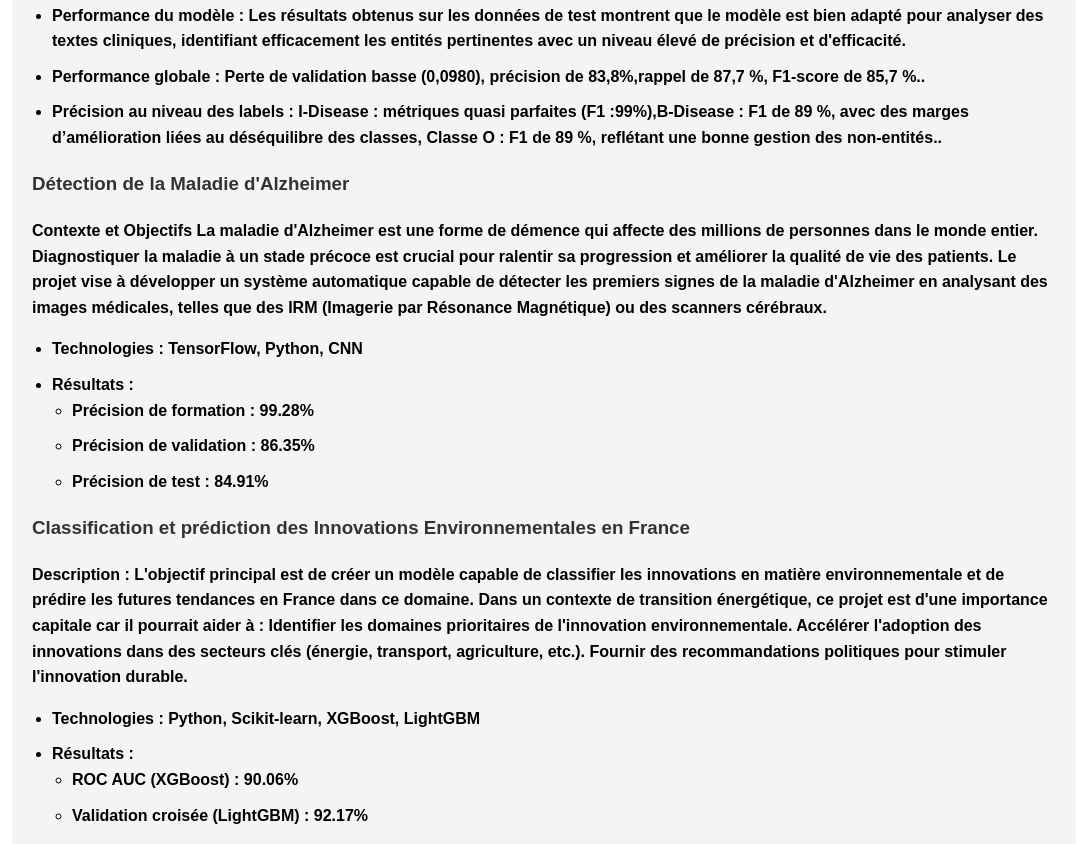
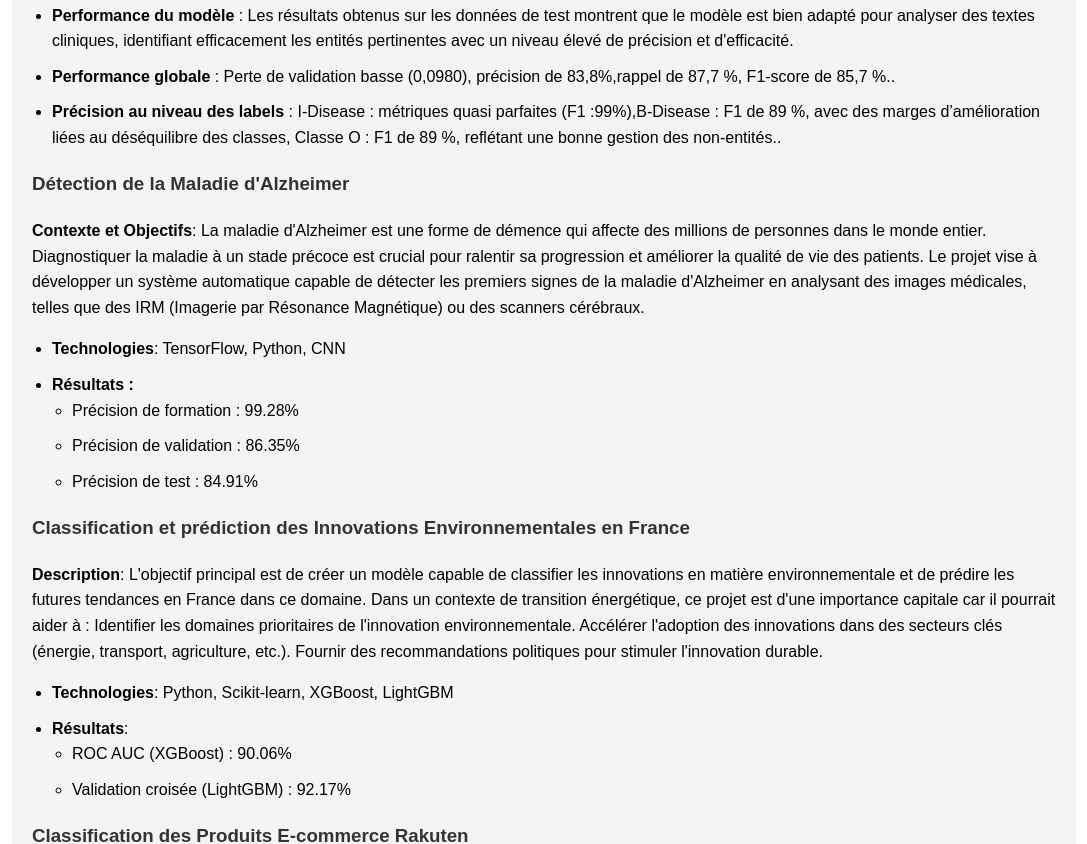
Before and after one commit to SDKisito/saliou-diedhiou.github.io, a plain HTML site: page index.html in a window 1280 px wide. Shown: the part 3333-4177 px from the top of the page, without its empty margins (96-1183 px from the left). Drawn offline with Linux system fonts and the light colour scheme.

Commit message:
index.html

```diff
--- a/index.html
+++ b/index.html
@@ -176,7 +176,7 @@
                     <li><strong>Modèles basés sur les transformateurs</strong> : Des modèles d'apprentissage profond qui permettent de traiter efficacement les textes, tels que BERT (Bidirectional Encoder Representations from Transformers).</li>
                     <li><strong>Hugging Face Datasets et Transformers</strong> : Des bibliothèques open-source utilisées pour les jeux de données et les modèles pré-entraînés, facilitant la mise en œuvre de modèles de NLP sur des données cliniques.</li>
                     <li><strong>Évaluation avec des métriques standards</strong> : La performance du modèle est évaluée à l'aide de métriques classiques du NLP telles que la précision, le rappel et le score F1.</li>
-                    <li><strong>Performance du modèle : Les résultats obtenus sur les données de test montrent que le modèle est bien adapté pour analyser des textes cliniques, identifiant efficacement les entités pertinentes avec un niveau élevé de précision et d'efficacité.</li>
+                    <li><strong>Performance du modèle</strong> : Les résultats obtenus sur les données de test montrent que le modèle est bien adapté pour analyser des textes cliniques, identifiant efficacement les entités pertinentes avec un niveau élevé de précision et d'efficacité.</li>
                     <li><strong> Performance globale</strong> : Perte de validation basse (0,0980), précision de 83,8%,rappel de 87,7 %, F1-score de 85,7 %..</li>
                     <li><strong> Précision au niveau des labels</strong> : I-Disease : métriques quasi parfaites (F1 :99%),B-Disease : F1 de 89 %, avec des marges d’amélioration liées au déséquilibre des classes, Classe O : F1 de 89 %, reflétant une bonne gestion des non-entités..</li>
 
@@ -186,9 +186,9 @@
 
             <article>
                 <h3>Détection de la Maladie d'Alzheimer</h3>
-                <p><strong>Contexte et Objectifs</strong> La maladie d'Alzheimer est une forme de démence qui affecte des millions de personnes dans le monde entier. Diagnostiquer la maladie à un stade précoce est crucial pour ralentir sa progression et améliorer la qualité de vie des patients. Le projet vise à développer un système automatique capable de détecter les premiers signes de la maladie d'Alzheimer en analysant des images médicales, telles que des IRM (Imagerie par Résonance Magnétique) ou des scanners cérébraux.</p>
+                <p><strong>Contexte et Objectifs</strong>: La maladie d'Alzheimer est une forme de démence qui affecte des millions de personnes dans le monde entier. Diagnostiquer la maladie à un stade précoce est crucial pour ralentir sa progression et améliorer la qualité de vie des patients. Le projet vise à développer un système automatique capable de détecter les premiers signes de la maladie d'Alzheimer en analysant des images médicales, telles que des IRM (Imagerie par Résonance Magnétique) ou des scanners cérébraux.</p>
                 <ul>
-                    <li><strong>Technologies :</strong> TensorFlow, Python, CNN</li>
+                    <li><strong>Technologies</strong>: TensorFlow, Python, CNN</li>
                     <li><strong>Résultats :</strong>
                         <ul>
                             <li>Précision de formation : 99.28%</li>
@@ -201,13 +201,13 @@
 
             <article>
                 <h3>Classification et prédiction des Innovations Environnementales en France</h3>
-                <p><strong>Description :</strong> L'objectif principal est de créer un modèle capable de classifier les innovations en matière environnementale et de prédire les futures tendances en France dans ce domaine. Dans un contexte de transition énergétique, ce projet est d'une importance capitale car il pourrait aider à :
+                <p><strong>Description</strong>: L'objectif principal est de créer un modèle capable de classifier les innovations en matière environnementale et de prédire les futures tendances en France dans ce domaine. Dans un contexte de transition énergétique, ce projet est d'une importance capitale car il pourrait aider à :
 Identifier les domaines prioritaires de l'innovation environnementale.
 Accélérer l'adoption des innovations dans des secteurs clés (énergie, transport, agriculture, etc.).
 Fournir des recommandations politiques pour stimuler l'innovation durable.</p>
                 <ul>
-                    <li><strong>Technologies :</strong> Python, Scikit-learn, XGBoost, LightGBM</li>
-                    <li><strong>Résultats :</strong>
+                    <li><strong>Technologies</strong>: Python, Scikit-learn, XGBoost, LightGBM</li>
+                    <li><strong>Résultats</strong>:
                         <ul>
                             <li>ROC AUC (XGBoost) : 90.06%</li>
                             <li>Validation croisée (LightGBM) : 92.17%</li>
```
